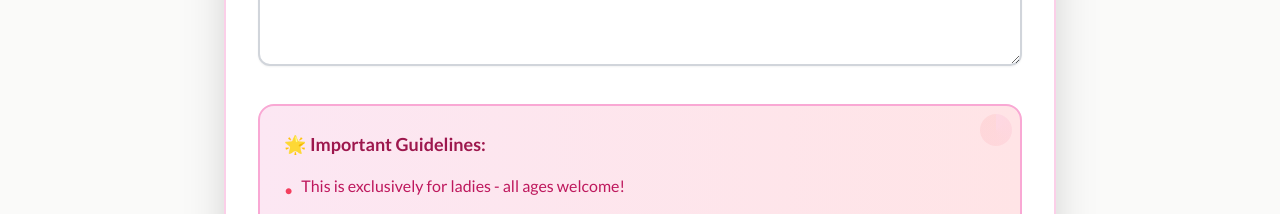
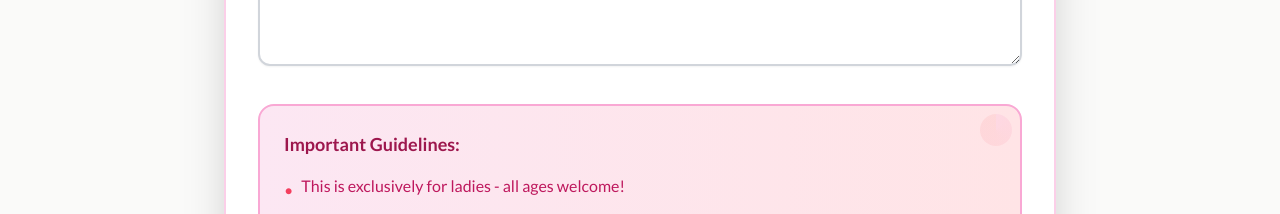
Before and after one commit to ebyed/InfinityMalayalees, a React (Vite) app: page /mega-thiruvathira-registration in a window 1280 px wide. Shown: the part 1520-1734 px from the top of the page. Built offline with nearby package versions, Linux system fonts and the light colour scheme; no server answers.

Commit message:
Updated MegaThiruvathiraRegistration.tsx

```diff
--- a/src/pages/MegaThiruvathiraRegistration.tsx
+++ b/src/pages/MegaThiruvathiraRegistration.tsx
@@ -365,7 +365,7 @@ const MegaThiruvathiraRegistration: React.FC = () => {
             {/* Decorative element */}
             <div className="absolute top-2 right-2 w-8 h-8 rounded-full bg-gradient-conic from-pink-300 via-rose-300 to-red-300 opacity-20"></div>
 
-            <h3 className="relative font-bold text-pink-800 dark:text-pink-300 mb-4 text-lg">🌟 Important Guidelines:</h3>
+            <h3 className="relative font-bold text-pink-800 dark:text-pink-300 mb-4 text-lg">Important Guidelines:</h3>
             <ul className="text-pink-700 dark:text-pink-300 font-medium space-y-2">
               <li className="flex items-start space-x-2">
                 <span className="text-rose-500 dark:text-rose-400 mt-1">•</span>
```
